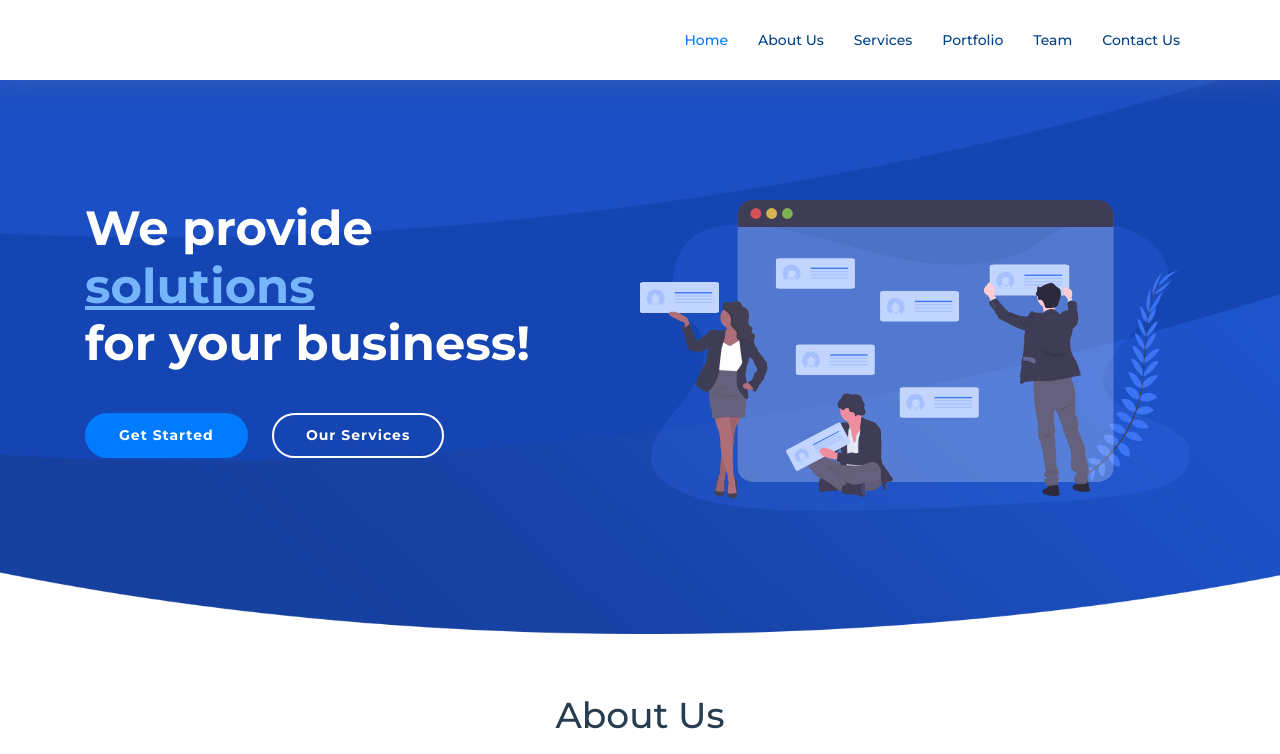
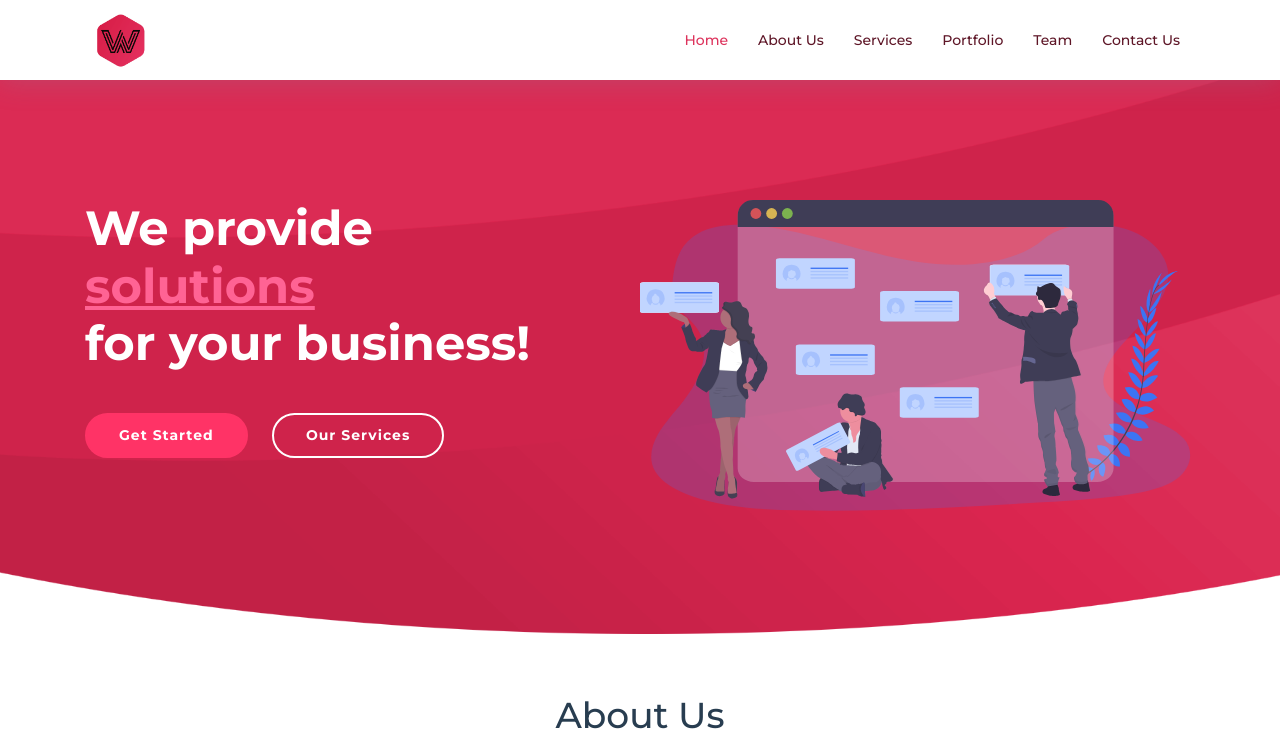
Before and after one commit to MikeEmpire/maria, a plain HTML site: page index.html in a window 1280 px wide. Shown: the top 754 px of the page. Drawn offline with nearby package versions, Linux system fonts and the light colour scheme; files whose address does not match are found by name.

Commit message:
changed color scheme of navigation, footer, and intro image backgorunud

```diff
--- a/css/style.css
+++ b/css/style.css
@@ -16,7 +16,7 @@ body {
 }
 
 a {
-  color: #007bff;
+  color: #DD335C;
   transition: 0.5s;
 }
 
@@ -158,8 +158,8 @@ h6 {
 
 #header .logo img {
   padding: 0;
-  margin: 7px 0;
-  max-height: 26px;
+  max-height: 60px;
+  margin-top: -10px;
 }
 
 .main-pages {
@@ -173,7 +173,7 @@ h6 {
 #intro {
   width: 100%;
   position: relative;
-  background: url("../img/intro-bg.png") center bottom no-repeat;
+  background: url("../img/intro-bg-wca.png") center bottom no-repeat;
   background-size: cover;
   padding: 200px 0 120px 0;
 }
@@ -196,7 +196,7 @@ h6 {
 }
 
 #intro .intro-info h2 span {
-  color: #74b5fc;
+  color: #FF6394;
   text-decoration: underline;
 }
 
@@ -215,8 +215,8 @@ h6 {
 }
 
 #intro .intro-info .btn-get-started {
-  background: #007bff;
-  border: 2px solid #007bff;
+  background: #FF3366;
+  border: 2px solid #FF3366;
   color: #fff;
 }
 
@@ -254,7 +254,7 @@ h6 {
   list-style: none;
 }
 
-.main-nav > ul > li {
+.main-nav>ul>li {
   position: relative;
   white-space: nowrap;
   float: left;
@@ -263,7 +263,7 @@ h6 {
 .main-nav a {
   display: block;
   position: relative;
-  color: #004289;
+  color: #5E1627;
   padding: 10px 15px;
   transition: 0.3s;
   font-size: 14px;
@@ -272,9 +272,9 @@ h6 {
 }
 
 .main-nav a:hover,
-.main-nav .active > a,
-.main-nav li:hover > a {
-  color: #007bff;
+.main-nav .active>a,
+.main-nav li:hover>a {
+  color: #DD335C;
   text-decoration: none;
 }
 
@@ -292,7 +292,7 @@ h6 {
   transition: ease all 0.3s;
 }
 
-.main-nav .drop-down:hover > ul {
+.main-nav .drop-down:hover>ul {
   opacity: 1;
   top: 100%;
   visibility: visible;
@@ -310,12 +310,12 @@ h6 {
 }
 
 .main-nav .drop-down ul a:hover,
-.main-nav .drop-down ul .active > a,
-.main-nav .drop-down ul li:hover > a {
+.main-nav .drop-down ul .active>a,
+.main-nav .drop-down ul li:hover>a {
   color: #007bff;
 }
 
-.main-nav .drop-down > a:after {
+.main-nav .drop-down>a:after {
   content: "\f107";
   font-family: FontAwesome;
   padding-left: 10px;
@@ -326,17 +326,17 @@ h6 {
   left: calc(100% - 30px);
 }
 
-.main-nav .drop-down .drop-down:hover > ul {
+.main-nav .drop-down .drop-down:hover>ul {
   opacity: 1;
   top: 0;
   left: 100%;
 }
 
-.main-nav .drop-down .drop-down > a {
+.main-nav .drop-down .drop-down>a {
   padding-right: 35px;
 }
 
-.main-nav .drop-down .drop-down > a:after {
+.main-nav .drop-down .drop-down>a:after {
   content: "\f105";
   position: absolute;
   right: 15px;
@@ -372,13 +372,13 @@ h6 {
 }
 
 .mobile-nav a:hover,
-.mobile-nav .active > a,
-.mobile-nav li:hover > a {
+.mobile-nav .active>a,
+.mobile-nav li:hover>a {
   color: #74b5fc;
   text-decoration: none;
 }
 
-.mobile-nav .drop-down > a:after {
+.mobile-nav .drop-down>a:after {
   content: "\f078";
   font-family: FontAwesome;
   padding-left: 10px;
@@ -386,11 +386,11 @@ h6 {
   right: 15px;
 }
 
-.mobile-nav .active.drop-down > a:after {
+.mobile-nav .active.drop-down>a:after {
   content: "\f077";
 }
 
-.mobile-nav .drop-down > a {
+.mobile-nav .drop-down>a {
   padding-right: 35px;
 }
 
@@ -1185,14 +1185,14 @@ h6 {
 --------------------------------------------------------------*/
 
 #footer {
-  background: #00428a;
+  background: #590D1F;
   padding: 0 0 30px 0;
   color: #eee;
   font-size: 14px;
 }
 
 #footer .footer-top {
-  background: #004a99;
+  background: #991735;
   padding: 60px 0 30px 0;
 }
 
@@ -1223,7 +1223,7 @@ h6 {
 #footer .footer-top .social-links a {
   font-size: 18px;
   display: inline-block;
-  background: #007bff;
+  background: #E62250;
   color: #fff;
   line-height: 1;
   padding: 8px 0;
--- a/index.html
+++ b/index.html
@@ -40,7 +40,9 @@
 
       <div class="logo float-left">
         <!-- Uncomment below if you prefer to use an image logo -->
-        <a href="#intro" class="scrollto"></a>
+        <a href="#intro" class="scrollto">
+          <img src="./img/WCALogo.png" />
+        </a>
       </div>
 
       <nav class="main-nav float-right d-none d-lg-block">
```
Also changed, not shown: img/WCALogo copy.png (added), img/WCALogo.png (added), img/intro-bg-wca.png (added).
